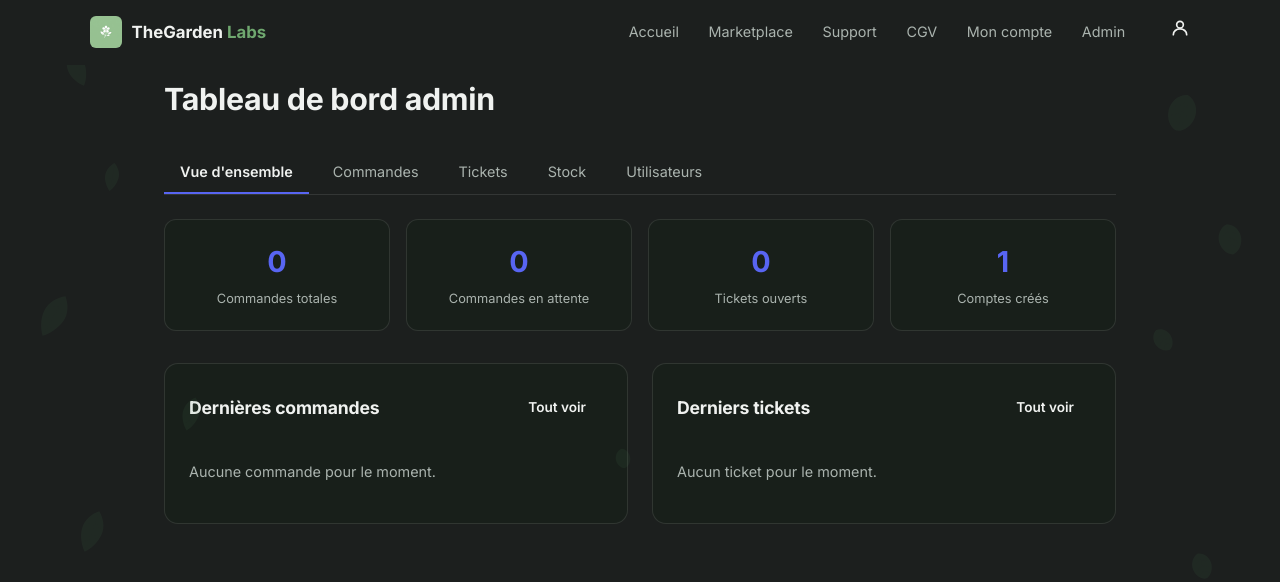
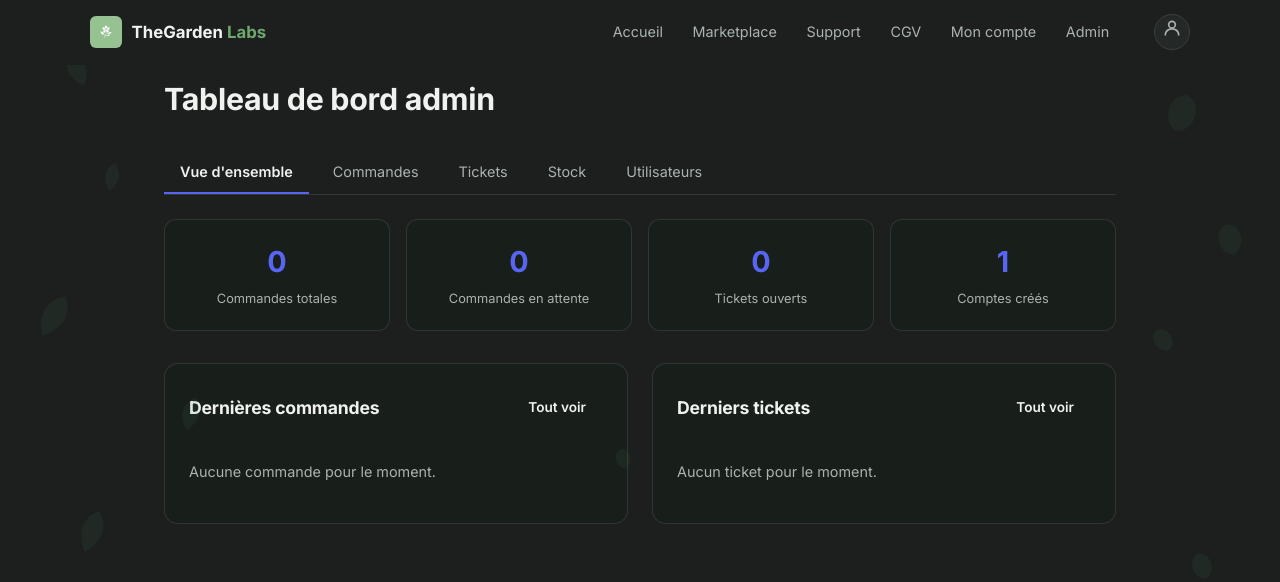
Before and after one commit to SpectraSolar0/thegardenlabs, a Flask app: page /admin in a window 1280 px wide. Shown: the top 582 px of the page. Run offline with Flask 3, Linux system fonts and the light colour scheme; the visitor is signed in with stand-in values (Sample User, id 1); data comes from the database, SQL or seed files in the repository; data that the repository does not hold is empty.

Commit message:
Add styles for navigation avatar button and image

```diff
--- a/static/css/accounts.css
+++ b/static/css/accounts.css
@@ -175,6 +175,30 @@ body { position: relative; overflow-x: hidden; }
 .record-list__date { font-size: 0.75rem; color: var(--acc-text-muted); }
 
 .empty-state { color: var(--acc-text-muted); font-size: 0.9rem; padding: 1rem 0; }
+
+.nav__avatar-btn {
+    display: flex;
+    align-items: center;
+    justify-content: center;
+    width: 36px;
+    height: 36px;
+    border-radius: 50%;
+    border: 1.5px solid var(--clr-border);
+    background: var(--clr-surface);
+    color: var(--clr-text-muted);
+    transition: border-color var(--transition), color var(--transition);
+    flex-shrink: 0;
+}
+.nav__avatar-btn:hover {
+    border-color: var(--clr-brand);
+    color: var(--clr-text);
+}
+.nav__avatar-img {
+    width: 36px;
+    height: 36px;
+    border-radius: 50%;
+    object-fit: cover;
+}
 
 /* ---------- Status badges ---------- */
 .status-badge {
```
